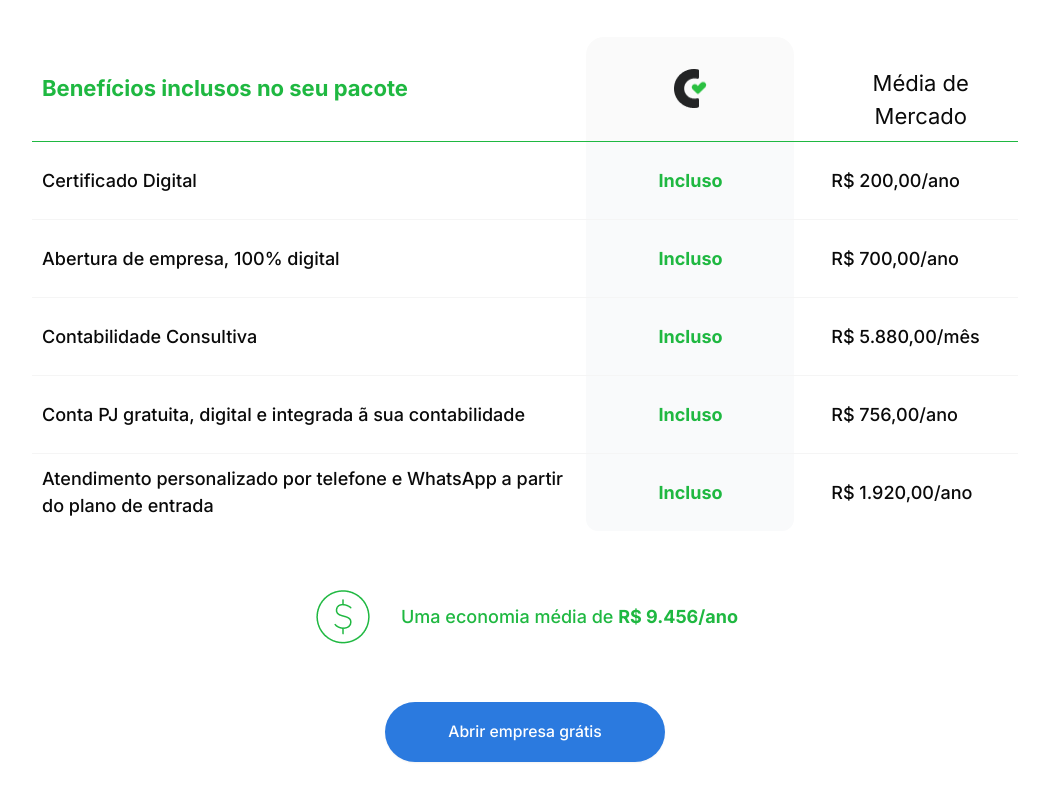
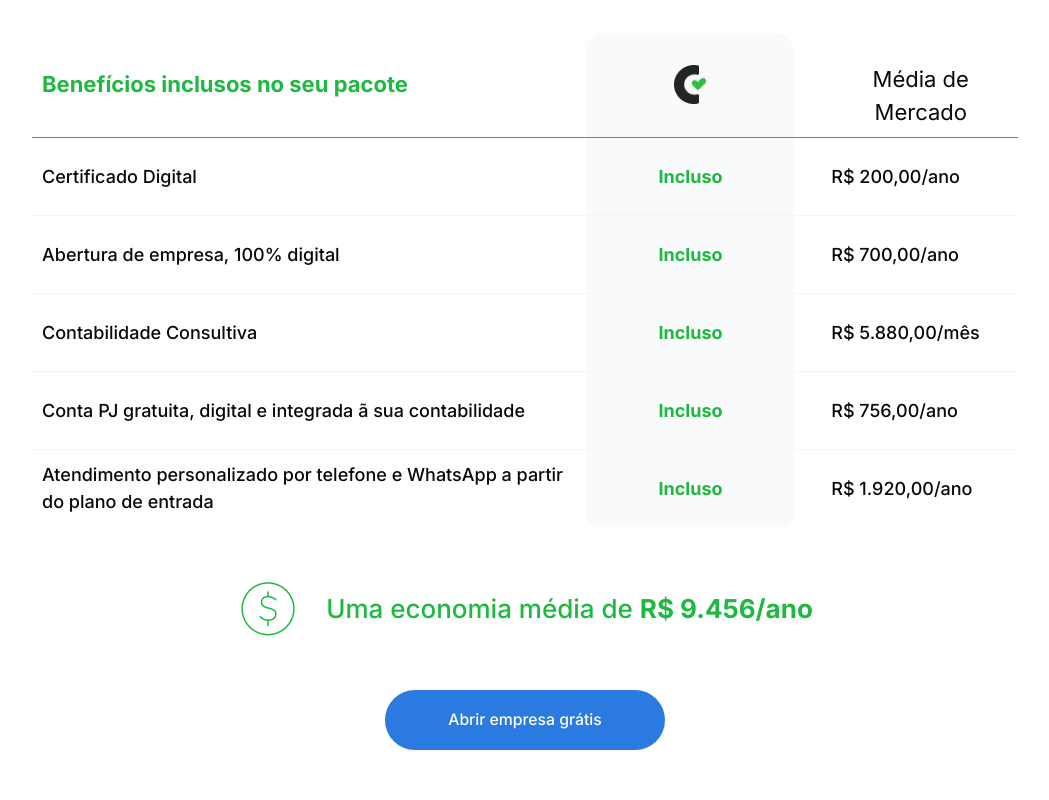
Before and after one commit to eunaosouia/projeto-front-end, a Next.js app: page / in a window 1280 px wide. Shown: the part 356-1156 px from the top of the page, without its empty margins (115-1164 px from the left). Built offline with nearby package versions, Linux system fonts and the light colour scheme.

Commit message:
GAP fixed and project done

```diff
--- a/src/app/page.tsx
+++ b/src/app/page.tsx
@@ -139,7 +139,7 @@ export default function Home() {
     : "no Brasil";
   return (
     <div>
-      <section className="flex flex-col items-center justify-center gap-12 py-7 md:py-44 w-full">
+      <section className="flex flex-col items-center justify-center gap-[50px] py-7 md:py-44 w-full">
         <h2 className="text-3xl text-center md:max-w-[630px] md:text-[42px] font-[Poppins] font-medium leading-[120%] tracking-[-1%]">
           Por que a <span className="text-primary">Contabilidade.com </span>
           é a melhor opção {cidade}?
@@ -147,7 +147,8 @@ export default function Home() {
         <BenefitsTableComponent benefits={benefits} />
         <BenefitsCardComponent benefits={benefits} />
         <div className="text-primary flex flex-row items-center gap-6">
-          <Image src="/icon-coin.png" alt="Icone de uma moeda de dolar" width="62" height="62" /> <p>
+          <Image src="/icon-coin.png" alt="Icone de uma moeda de dolar" width="62" height="62" />
+          <p className="text-[26px]">
             Uma economia média de <b>R$ 9.456/ano</b>
           </p>
         </div>
```
